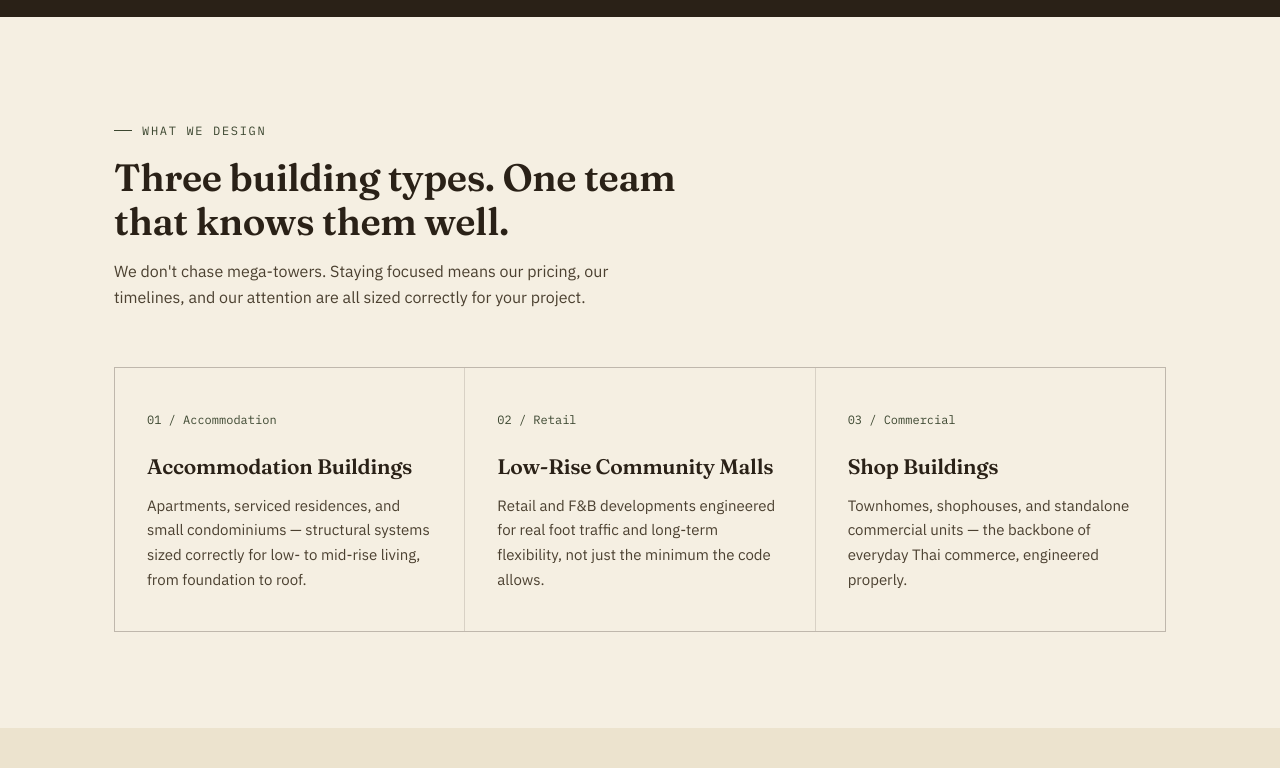
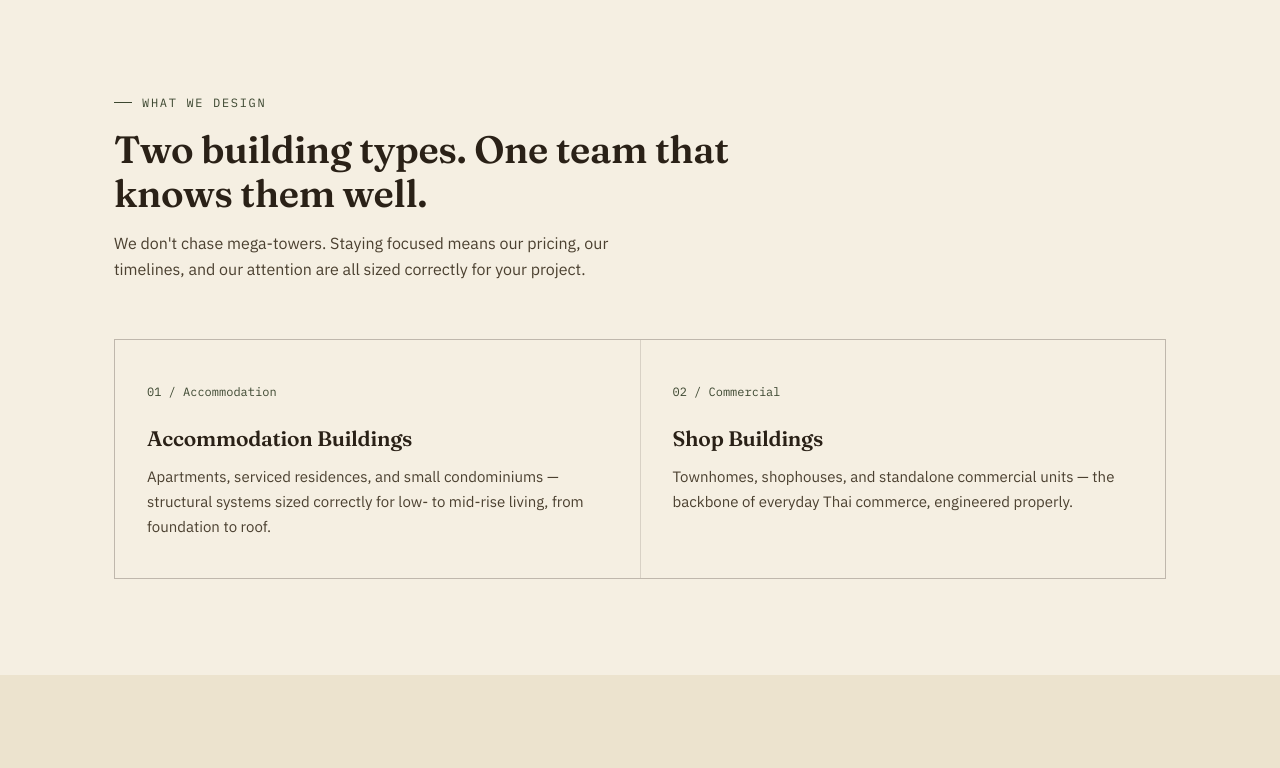
Before and after one commit to jeanxclusive/Structura-Siam, a plain HTML site: page index.html in a window 1280 px wide. Shown: the part 1620-2388 px from the top of the page. Drawn offline with nearby package versions, Linux system fonts and the light colour scheme; a script that the page names is missing.

Commit message:
Update index.html

```diff
--- a/index.html
+++ b/index.html
@@ -4,7 +4,7 @@
 <meta charset="UTF-8">
 <meta name="viewport" content="width=device-width, initial-scale=1.0">
 <title>Structura Siam — Structural Engineering Consultants, Bangkok</title>
-<meta name="description" content="Structural engineering for accommodation buildings, low-rise community malls, and shop buildings in Thailand. Free, no-obligation budget estimate before you commit.">
+<meta name="description" content="Structural engineering for accommodation buildings, and shop buildings in Thailand. Free, no-obligation budget estimate before you commit.">
 <link rel="preconnect" href="https://fonts.googleapis.com">
 <link rel="preconnect" href="https://fonts.gstatic.com" crossorigin>
 <link href="https://fonts.googleapis.com/css2?family=Fraunces:opsz,wght@9..144,300..700&family=IBM+Plex+Sans:wght@400;500;600;700&family=IBM+Plex+Mono:wght@400;500&display=swap" rel="stylesheet">
@@ -365,7 +365,7 @@
       <div>
         <span class="eyebrow">Structural Engineering Consultants — Bangkok</span>
         <h1>Structural engineering built for your project. <em>Priced before you commit.</em></h1>
-        <p class="hero-sub">We design the structure for accommodation buildings, low-rise community malls, and shop buildings across Thailand — with a senior engineer on the line, and a real budget number before you sign anything.</p>
+        <p class="hero-sub">We design the structure for accommodation buildings, and shop buildings across Thailand — with a senior engineer on the line, and a real budget number before you sign anything.</p>
         <div class="hero-actions">
           <a href="#contact" class="btn btn-primary">Drop Your Project Details →</a>
           <a href="#how-it-works" class="link-scroll">See how Friendly Budget works ↓</a>
@@ -525,22 +525,17 @@
     <div class="wrap">
       <div class="section-head reveal">
         <span class="eyebrow">What We Design</span>
-        <h2>Three building types. One team that knows them well.</h2>
+        <h2>Two building types. One team that knows them well.</h2>
         <p class="lead">We don't chase mega-towers. Staying focused means our pricing, our timelines, and our attention are all sized correctly for your project.</p>
       </div>
-      <div class="service-grid reveal">
+      <div class="service-grid reveal" style="grid-template-columns: repeat(2, 1fr);">
         <div class="service-card">
           <span class="num">01 / Accommodation</span>
           <h3>Accommodation Buildings</h3>
           <p>Apartments, serviced residences, and small condominiums — structural systems sized correctly for low- to mid-rise living, from foundation to roof.</p>
         </div>
         <div class="service-card">
-          <span class="num">02 / Retail</span>
-          <h3>Low-Rise Community Malls</h3>
-          <p>Retail and F&amp;B developments engineered for real foot traffic and long-term flexibility, not just the minimum the code allows.</p>
-        </div>
-        <div class="service-card">
-          <span class="num">03 / Commercial</span>
+          <span class="num">02 / Commercial</span>
           <h3>Shop Buildings</h3>
           <p>Townhomes, shophouses, and standalone commercial units — the backbone of everyday Thai commerce, engineered properly.</p>
         </div>
@@ -612,7 +607,7 @@
         <div class="compare-row">
           <div>Project fit</div>
           <div class="no">Built and priced for mega-scale developments</div>
-          <div class="yes">Built specifically for accommodation, retail, and shop buildings</div>
+          <div class="yes">Built specifically for accommodation and shop buildings</div>
         </div>
         <div class="compare-row">
           <div>Communication</div>
@@ -698,7 +693,6 @@
             <select id="service_interested" name="service_interested">
               <option value="">Select one</option>
               <option value="Accommodation building">Accommodation building</option>
-              <option value="Low-rise community mall">Low-rise community mall</option>
               <option value="Shop building">Shop building</option>
               <option value="Not sure yet">Not sure yet</option>
             </select>
```
